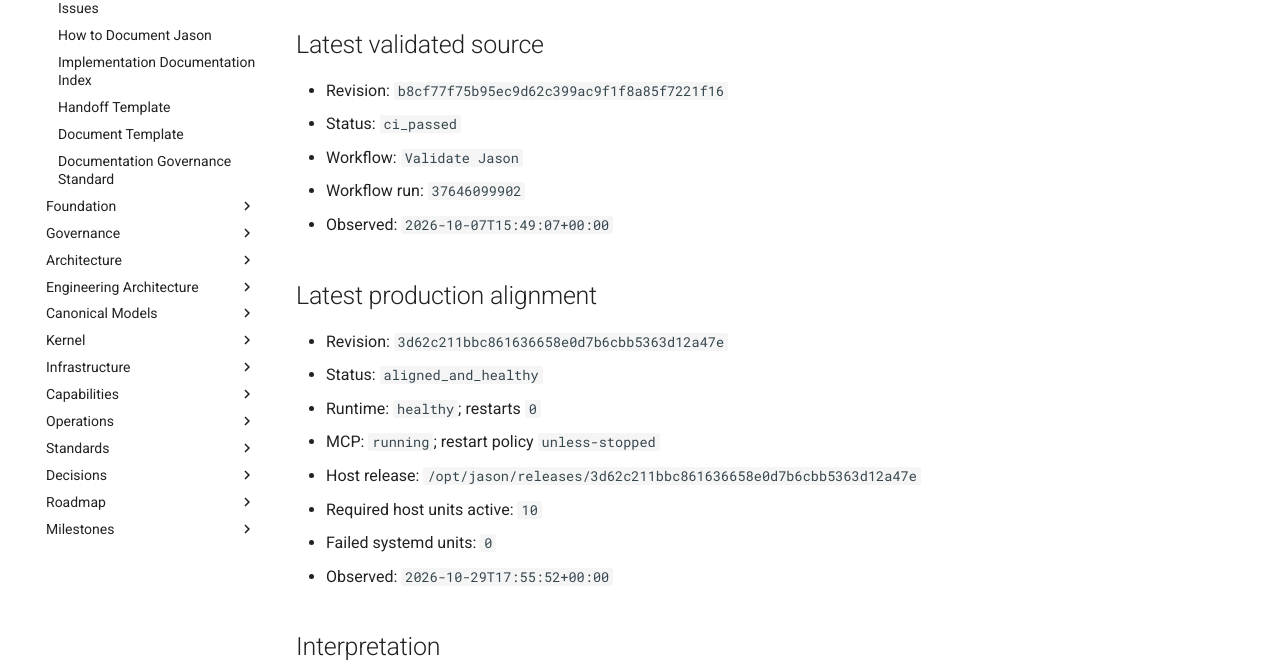
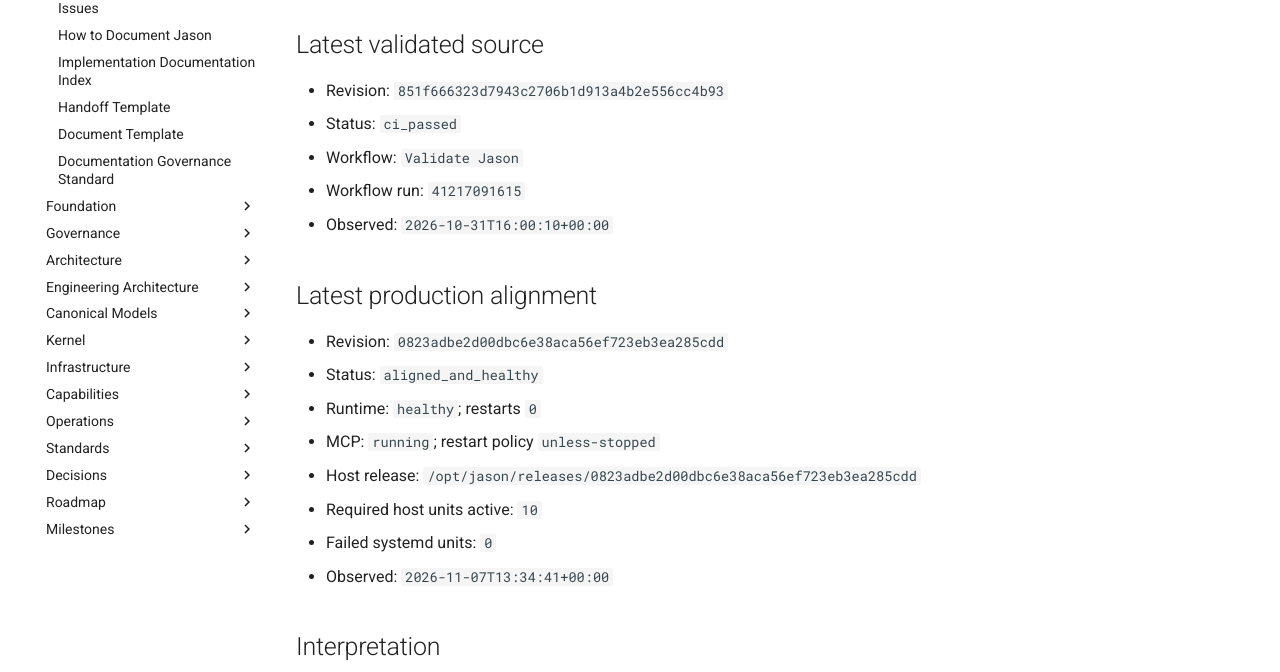
Before and after one commit to al-teamaot-com/jason, an MkDocs documentation site: the page built from docs/control/AUTOMATED-CHANGE-STATE.md, in a window 1280 px wide and 1163 px high. Shown: the part 337-1009 px from the top of the window. Built offline with MkDocs 1.6.1 and Material for MkDocs 9.7.7, drawn with Linux system fonts in a browser that asks for light colours; comment, search, counter and statistics services are not loaded.

Commit message:
Reconcile automated documentation state for 0823adbe2d00

```diff
--- a/docs/control/AUTOMATED-CHANGE-STATE.md
+++ b/docs/control/AUTOMATED-CHANGE-STATE.md
@@ -8,22 +8,22 @@
 
 ## Latest validated source
 
-- Revision: `b8cf77f75b95ec9d62c399ac9f1f8a85f7221f16`
+- Revision: `851f666323d7943c2706b1d913a4b2e556cc4b93`
 - Status: `ci_passed`
 - Workflow: `Validate Jason`
-- Workflow run: `37646099902`
-- Observed: `2026-10-07T15:49:07+00:00`
+- Workflow run: `41217091615`
+- Observed: `2026-10-31T16:00:10+00:00`
 
 ## Latest production alignment
 
-- Revision: `3d62c211bbc861636658e0d7b6cbb5363d12a47e`
+- Revision: `0823adbe2d00dbc6e38aca56ef723eb3ea285cdd`
 - Status: `aligned_and_healthy`
 - Runtime: `healthy`; restarts `0`
 - MCP: `running`; restart policy `unless-stopped`
-- Host release: `/opt/jason/releases/3d62c211bbc861636658e0d7b6cbb5363d12a47e`
+- Host release: `/opt/jason/releases/0823adbe2d00dbc6e38aca56ef723eb3ea285cdd`
 - Required host units active: `10`
 - Failed systemd units: `0`
-- Observed: `2026-10-29T17:55:52+00:00`
+- Observed: `2026-11-07T13:34:41+00:00`
 
 ## Interpretation
 
```
Also changed, not shown: docs/control/AUTOMATED-CHANGE-STATE.json (+9 -9 lines).
